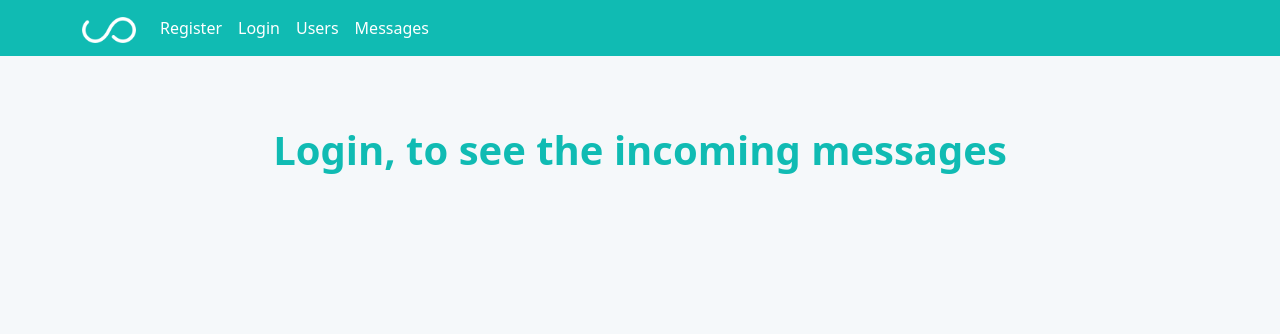
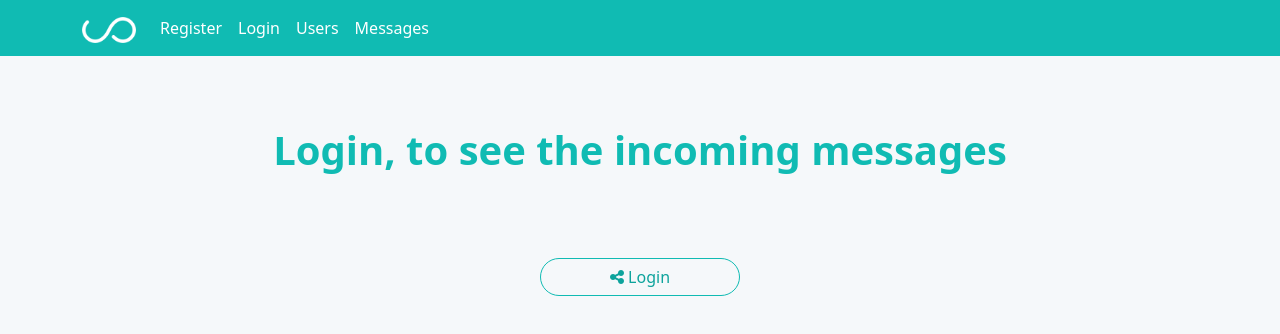
Before and after one commit to Sahar-Abdalazeez/Saraha-workshop, a React (Create React App) app in the folder saraha/: page /recievedMessages in a window 1280 px wide. Shown: the top 334 px of the page. Built offline with nearby package versions, Linux system fonts and the light colour scheme.

Commit message:
fix textarea

```diff
--- a/saraha/src/index.css
+++ b/saraha/src/index.css
@@ -1,11 +1,21 @@
 body {
   background-color: #f5f8fa;
 }
-
+textarea {
+  outline: none;
+  width: 80%;
+  display: block;
+  display: flex;
+  align-self: center;
+  border: thin solid #10bbb3;
+}
+textarea:focus {
+  border: medium solid #10bbb3;
+}
 .bg-custom {
   background-color: #10bbb3 !important;
 }
-.main{
+.main {
   background-color: red;
 }
 .nav-link {
@@ -51,12 +61,12 @@ body {
 .share {
   margin: 0px auto 10px auto;
 }
-.btn-outline-info{
+.btn-outline-info {
   color: #10bbb3;
 }
-.btn-outline-info:hover{
+.btn-outline-info:hover {
   color: white;
 }
-.texterae{
+.texterae {
   border-color: #10bbb3;
 }
--- a/saraha/src/screens/Message.jsx
+++ b/saraha/src/screens/Message.jsx
@@ -48,10 +48,10 @@ const Message = () => {
           <div className="container text-center mb-5 text-center">
             <div className="row">
               <div className="col-md-12">
-                <div className="container w-50 m-auto">
-                  <form onSubmit={form}>
+                <div style={{ display: 'flex', alignSelf: 'center', alignItems: 'center', justifyContent: 'center' }}>
+                  <form onSubmit={form} style={{ display: 'flex', justifyContent: 'center', alignItems: 'center', width: '60%', flexDirection: 'column', }}>
                     <textarea
-                      className={`form-control texterae`}
+                      style={{ padding: '2%' }}
                       name="text"
                       id="textmsg"
                       cols="10"
--- a/saraha/src/screens/RecievedMessages.jsx
+++ b/saraha/src/screens/RecievedMessages.jsx
@@ -1,6 +1,7 @@
 import React, { useState, useEffect } from "react";
 import axios from "axios";
 import moment from "moment";
+import { Link } from "react-router-dom";
 import noMessage from "../assets/animations/noMessage.json";
 import loginFirst from "../assets/animations/loginFirst.json";
 
@@ -103,10 +104,17 @@ function RecievedMessages() {
                     )}
                 </>
             ) : (
-                <>
+                <div style={styles.shouldLogin}>
                     <div style={styles.title}>Login, to see the incoming messages</div>
-                    <Lottie animationData={loginFirst} loop={true} />
-                </>
+                    <Link
+                        to="/login"
+                        data-toggle="modal"
+                        data-target="#share"
+                        className="btn btn-default-outline share my-5"
+                    >
+                        <i className="fas fa-share-alt" /> Login
+                    </Link>
+                </div>
             )}
         </div>
     );
@@ -161,5 +169,9 @@ const styles = {
         backgroundColor: "transparent",
         border: "none",
     },
+    shouldLogin: {
+        display: "flex",
+        flexDirection: 'column'
+    },
 };
 export default RecievedMessages;
```
